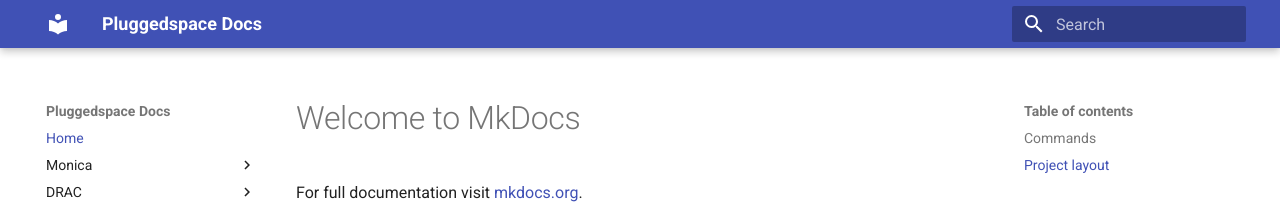
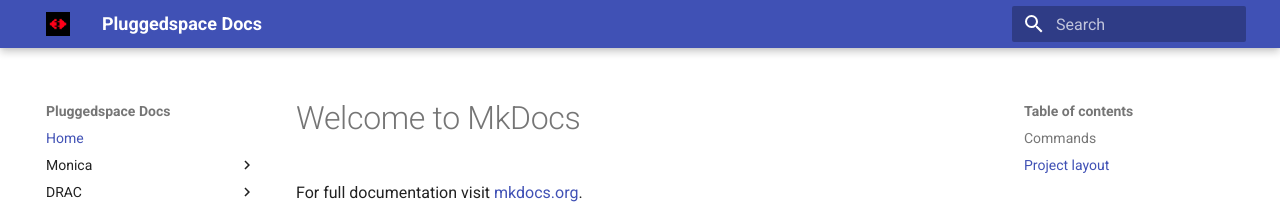
Before and after one commit to pluggedspace/pluggedspace-docs, an MkDocs documentation site: the page built from docs/index.md, in a window 1280 px wide. Shown: the top 204 px of the page. Built offline with MkDocs 1.6.1 and Material for MkDocs 9.7.7, drawn with Linux system fonts in a browser that asks for light colours.

Commit message:
Update mkdocs.yml

```diff
--- a/mkdocs.yml
+++ b/mkdocs.yml
@@ -1,6 +1,11 @@
 site_name: Pluggedspace Docs
 theme:
   name: material
+  theme:
+  name: material
+  logo: images/Pluggedspace.png
+  favicon: images/Pluggedspace.png
+
 
 nav:
   - Home: index.md
```
